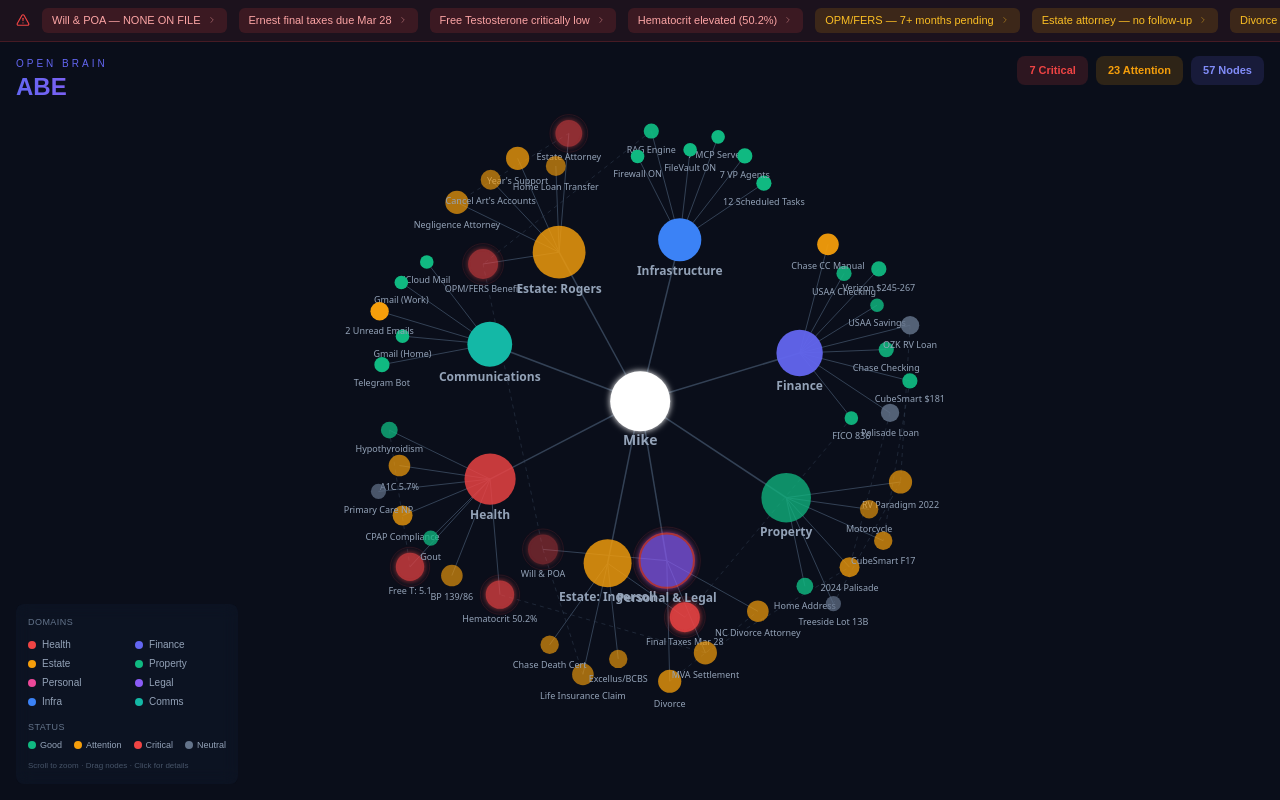
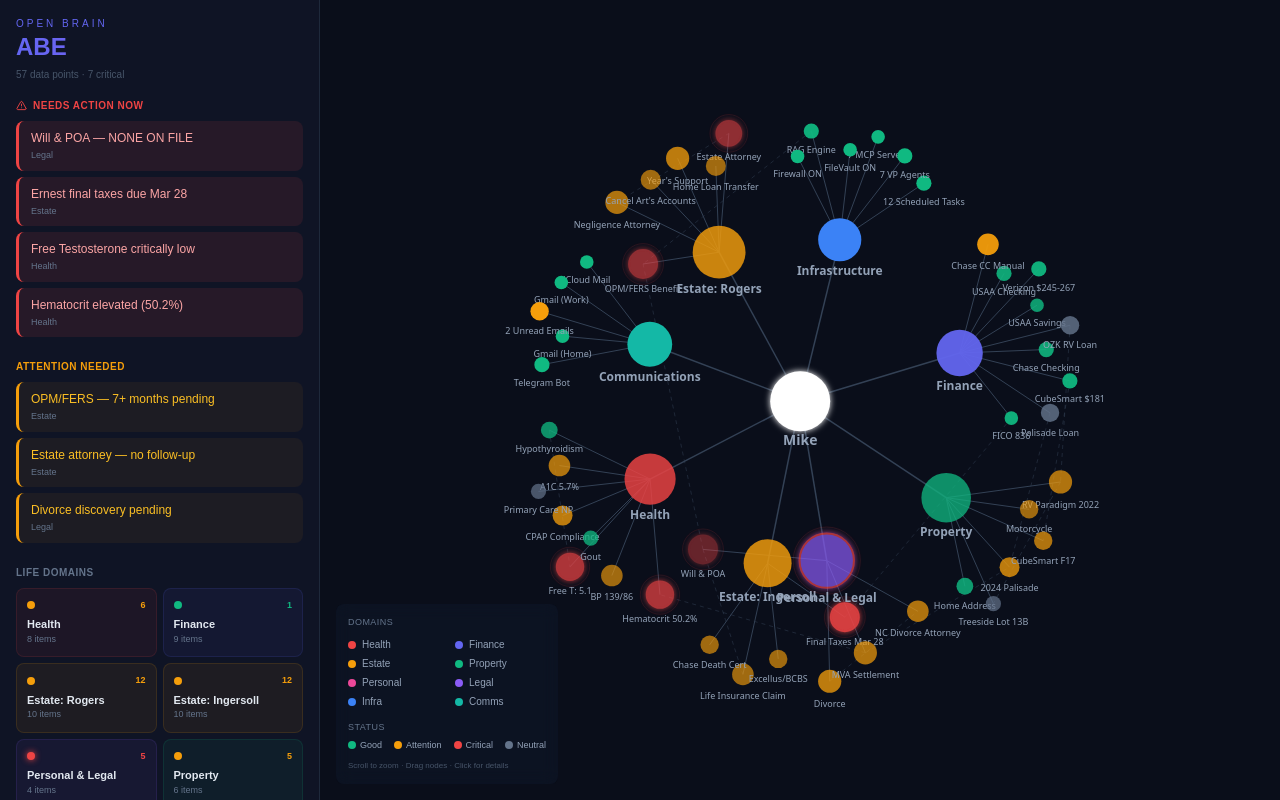
Before and after one commit to ingersoll607/Abe-Dashboard, a Next.js app: page /brain in a window 1280 px wide. Built offline with nearby package versions, Linux system fonts and the light colour scheme.

Commit message:
Open Brain: add Glance Panel (left sidebar) for quick daily view + graph explore

```diff
--- a/src/components/BrainGraph.tsx
+++ b/src/components/BrainGraph.tsx
@@ -49,7 +49,7 @@
     if (!node || node.x === undefined || node.y === undefined) return;
     const svg = d3.select(svgRef.current);
     const sidebarWidth = 350;
-    const graphWidth = dimensions.width - sidebarWidth;
+    const graphWidth = dimensions.width - 320 - sidebarWidth;
     svg.transition().duration(750).call(
       zoomRef.current.transform,
       d3.zoomIdentity
@@ -80,8 +80,9 @@
     svg.selectAll("*").remove();
 
     const { width, height } = dimensions;
+    const leftPanelWidth = 320;
     const sidebarWidth = selectedNode ? 350 : 0;
-    const graphWidth = width - sidebarWidth;
+    const graphWidth = width - leftPanelWidth - sidebarWidth;
 
     // Deep copy nodes/edges for D3 mutation
     const nodes: SimNode[] = MOCK_GRAPH.nodes.map((n) => ({ ...n }));
@@ -319,61 +320,134 @@
 
   const activeNode = selectedNode || hoveredNode;
 
+  // Domain summaries for glance panel
+  const domainNodes = MOCK_GRAPH.nodes.filter(n => n.type === "domain");
+  const criticalAlerts = ALERTS.filter(a => a.priority === "critical");
+  const highAlerts = ALERTS.filter(a => a.priority === "high");
+
   return (
-    <div className="relative w-full h-screen bg-[#0a0e1a] overflow-hidden">
-      {/* Alerts Banner */}
-      <div className="absolute top-0 left-0 right-0 z-20 bg-[rgba(239,68,68,0.08)] border-b border-[rgba(239,68,68,0.2)] px-4 py-2 flex items-center gap-3 overflow-x-auto">
-        <AlertTriangle size={14} color="#ef4444" className="shrink-0" />
-        {ALERTS.map((alert, i) => (
-          <button
-            key={i}
-            onClick={() => {
-              const node = MOCK_GRAPH.nodes.find(n => n.id === alert.nodeId);
-              if (node) {
-                setSelectedNode(node);
-                zoomToNode(alert.nodeId);
-              }
-            }}
-            className="shrink-0 flex items-center gap-1.5 px-2.5 py-1 rounded-md border-none cursor-pointer text-[11px] font-medium transition-all hover:brightness-125"
-            style={{
-              background: alert.priority === "critical" ? "rgba(239,68,68,0.15)" : "rgba(245,158,11,0.15)",
-              color: alert.priority === "critical" ? "#fca5a5" : "#fbbf24",
-            }}
-          >
-            {alert.text}
-            <ChevronRight size={10} className="opacity-50" />
-          </button>
-        ))}
-      </div>
-
-      {/* Header */}
-      <div className="absolute top-10 left-0 right-0 z-10 p-4 bg-gradient-to-b from-[#0a0e1a] to-transparent pointer-events-none">
-        <div className="flex justify-between items-start pointer-events-auto">
-          <div>
+    <div className="relative w-full h-screen bg-[#0a0e1a] overflow-hidden flex">
+      {/* LEFT: Glance Panel */}
+      <div className="w-[320px] h-full bg-[#0f1425] border-r border-[#1e293b] overflow-y-auto shrink-0 z-20">
+        <div className="p-4">
+          {/* Branding */}
+          <div className="mb-4">
             <div className="text-[10px] tracking-[3px] text-[#6366f1] uppercase">
               Open Brain
             </div>
             <h1 className="text-2xl font-bold bg-gradient-to-r from-[#6366f1] to-[#8b5cf6] bg-clip-text text-transparent">
               ABE
             </h1>
+            <div className="text-[10px] text-[#475569] mt-1">
+              {MOCK_GRAPH.metadata.nodeCount} data points · {MOCK_GRAPH.metadata.criticalCount} critical
+            </div>
           </div>
-          <div className="flex gap-2">
-            {MOCK_GRAPH.metadata.criticalCount > 0 && (
-              <div className="px-3 py-1.5 rounded-lg bg-[rgba(239,68,68,0.15)] text-[#ef4444] text-[11px] font-semibold">
-                {MOCK_GRAPH.metadata.criticalCount} Critical
+
+          {/* What's On Fire */}
+          {criticalAlerts.length > 0 && (
+            <div className="mb-4">
+              <div className="text-[10px] text-[#ef4444] uppercase tracking-wider font-semibold mb-2 flex items-center gap-1.5">
+                <AlertTriangle size={11} /> Needs Action Now
               </div>
-            )}
-            {MOCK_GRAPH.metadata.attentionCount > 0 && (
-              <div className="px-3 py-1.5 rounded-lg bg-[rgba(245,158,11,0.15)] text-[#f59e0b] text-[11px] font-semibold">
-                {MOCK_GRAPH.metadata.attentionCount} Attention
+              {criticalAlerts.map((alert, i) => (
+                <button
+                  key={i}
+                  onClick={() => {
+                    const node = MOCK_GRAPH.nodes.find(n => n.id === alert.nodeId);
+                    if (node) { setSelectedNode(node); zoomToNode(alert.nodeId); }
+                  }}
+                  className="w-full text-left mb-1.5 px-3 py-2 rounded-lg border-none cursor-pointer transition-all hover:brightness-125"
+                  style={{ background: "rgba(239,68,68,0.1)", borderLeft: "3px solid #ef4444" }}
+                >
+                  <div className="text-[12px] text-[#fca5a5] font-medium">{alert.text}</div>
+                  <div className="text-[9px] text-[#64748b] mt-0.5">{alert.domain}</div>
+                </button>
+              ))}
+            </div>
+          )}
+
+          {/* High Priority */}
+          {highAlerts.length > 0 && (
+            <div className="mb-4">
+              <div className="text-[10px] text-[#f59e0b] uppercase tracking-wider font-semibold mb-2">
+                Attention Needed
               </div>
-            )}
-            <div className="px-3 py-1.5 rounded-lg bg-[rgba(99,102,241,0.15)] text-[#818cf8] text-[11px] font-semibold">
-              {MOCK_GRAPH.metadata.nodeCount} Nodes
+              {highAlerts.map((alert, i) => (
+                <button
+                  key={i}
+                  onClick={() => {
+                    const node = MOCK_GRAPH.nodes.find(n => n.id === alert.nodeId);
+                    if (node) { setSelectedNode(node); zoomToNode(alert.nodeId); }
+                  }}
+                  className="w-full text-left mb-1.5 px-3 py-2 rounded-lg border-none cursor-pointer transition-all hover:brightness-125"
+                  style={{ background: "rgba(245,158,11,0.06)", borderLeft: "3px solid #f59e0b" }}
+                >
+                  <div className="text-[12px] text-[#fbbf24] font-medium">{alert.text}</div>
+                  <div className="text-[9px] text-[#64748b] mt-0.5">{alert.domain}</div>
+                </button>
+              ))}
             </div>
+          )}
+
+          {/* Domain Summary Cards */}
+          <div className="mb-4">
+            <div className="text-[10px] text-[#64748b] uppercase tracking-wider font-semibold mb-2">
+              Life Domains
+            </div>
+            <div className="grid grid-cols-2 gap-1.5">
+              {domainNodes.map(domain => {
+                const childCount = MOCK_GRAPH.nodes.filter(
+                  n => n.type === "entity" && n.domain === domain.domain
+                ).length;
+                const alertCount = MOCK_GRAPH.nodes.filter(
+                  n => n.domain === domain.domain && (n.status === "critical" || n.status === "attention")
+                ).length;
+                const color = DOMAIN_COLORS[domain.domain] || "#64748b";
+                return (
+                  <button
+                    key={domain.id}
+                    onClick={() => {
+                      setSelectedNode(domain);
+                      zoomToNode(domain.id);
+                    }}
+                    className="text-left p-2.5 rounded-lg border-none cursor-pointer transition-all hover:brightness-125"
+                    style={{ background: `${color}10`, border: `1px solid ${color}20` }}
+                  >
+                    <div className="flex items-center justify-between mb-1">
+                      <div
+                        className="w-2 h-2 rounded-full"
+                        style={{
+                          background: STATUS_COLORS[domain.status] || color,
+                          boxShadow: domain.status === "critical" ? `0 0 6px ${STATUS_COLORS.critical}` : "none",
+                        }}
+                      />
+                      {alertCount > 0 && (
+                        <span className="text-[9px] font-bold" style={{ color: STATUS_COLORS[domain.status] || color }}>
+                          {alertCount}
+                        </span>
+                      )}
+                    </div>
+                    <div className="text-[11px] font-semibold text-[#e2e8f0]">
+                      {domain.label}
+                    </div>
+                    <div className="text-[9px] text-[#64748b]">
+                      {childCount} items
+                    </div>
+                  </button>
+                );
+              })}
+            </div>
+          </div>
+
+          {/* Quick tip */}
+          <div className="text-[9px] text-[#334155] text-center mt-4">
+            Click any item to explore in the graph →
           </div>
         </div>
       </div>
+
+      {/* RIGHT: Graph Area */}
+      <div className="flex-1 relative">
 
       {/* Legend */}
       <div className="absolute bottom-4 left-4 z-10 bg-[#0f172a90] backdrop-blur rounded-lg p-3">
@@ -419,7 +493,7 @@
       {/* SVG Canvas */}
       <svg
         ref={svgRef}
-        width={dimensions.width - (selectedNode ? 350 : 0)}
+        width={dimensions.width - 320 - (selectedNode ? 350 : 0)}
         height={dimensions.height}
         className="transition-all duration-300"
       />
@@ -570,6 +644,7 @@
         }
         .animate-fadeIn { animation: fadeIn 0.3s ease; }
       `}</style>
+      </div>{/* end graph area */}
     </div>
   );
 }
```
